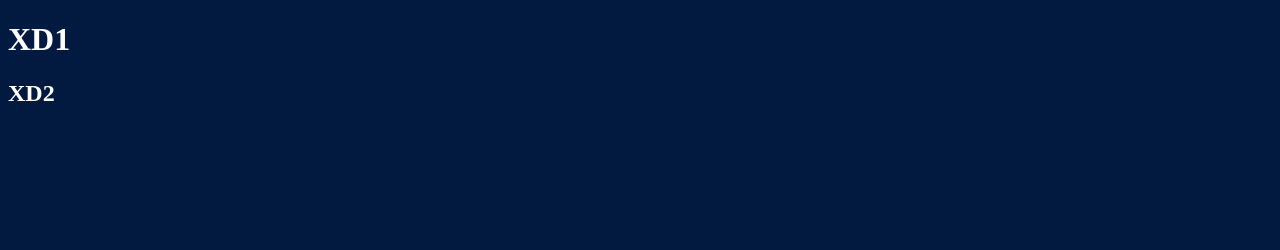
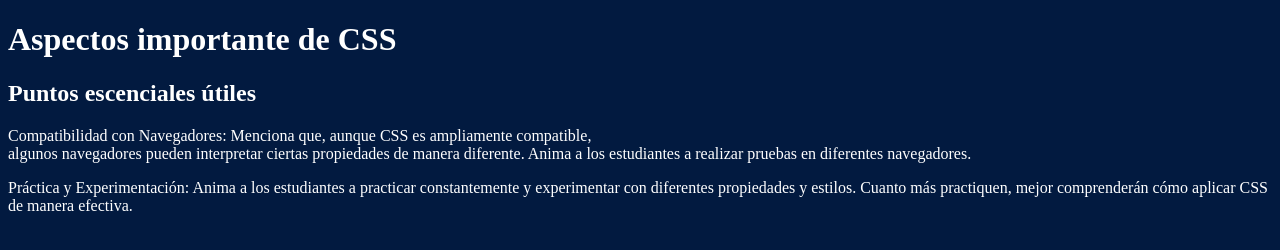
Before and after one commit to REIMOC96/PRACTICA_HTML_CSS1, a plain HTML site: page html1.html in a window 1280 px wide. Drawn offline with Linux system fonts and the light colour scheme.

Commit message:
Update html1.html

```diff
--- a/html1.html
+++ b/html1.html
@@ -5,7 +5,9 @@
         <title>HTML Y CSS DESARROLLO WEB</title>
     </head>
     <body style= "background: #021a40; color:#fff;">
-        <h1>XD1</h1>
-        <h2>XD2</h2>
+        <h1>Aspectos importante de CSS</h1>
+        <h2>Puntos escenciales útiles</h2>
+        <p>Compatibilidad con Navegadores: Menciona que, aunque CSS es ampliamente compatible,<br> algunos navegadores pueden interpretar ciertas propiedades de manera diferente. Anima a los estudiantes a realizar pruebas en diferentes navegadores.</p>
+        <p>Práctica y Experimentación: Anima a los estudiantes a practicar constantemente y experimentar con diferentes propiedades y estilos. Cuanto más practiquen, mejor comprenderán cómo aplicar CSS de manera efectiva.</p>
     </body>
 </html>
```
